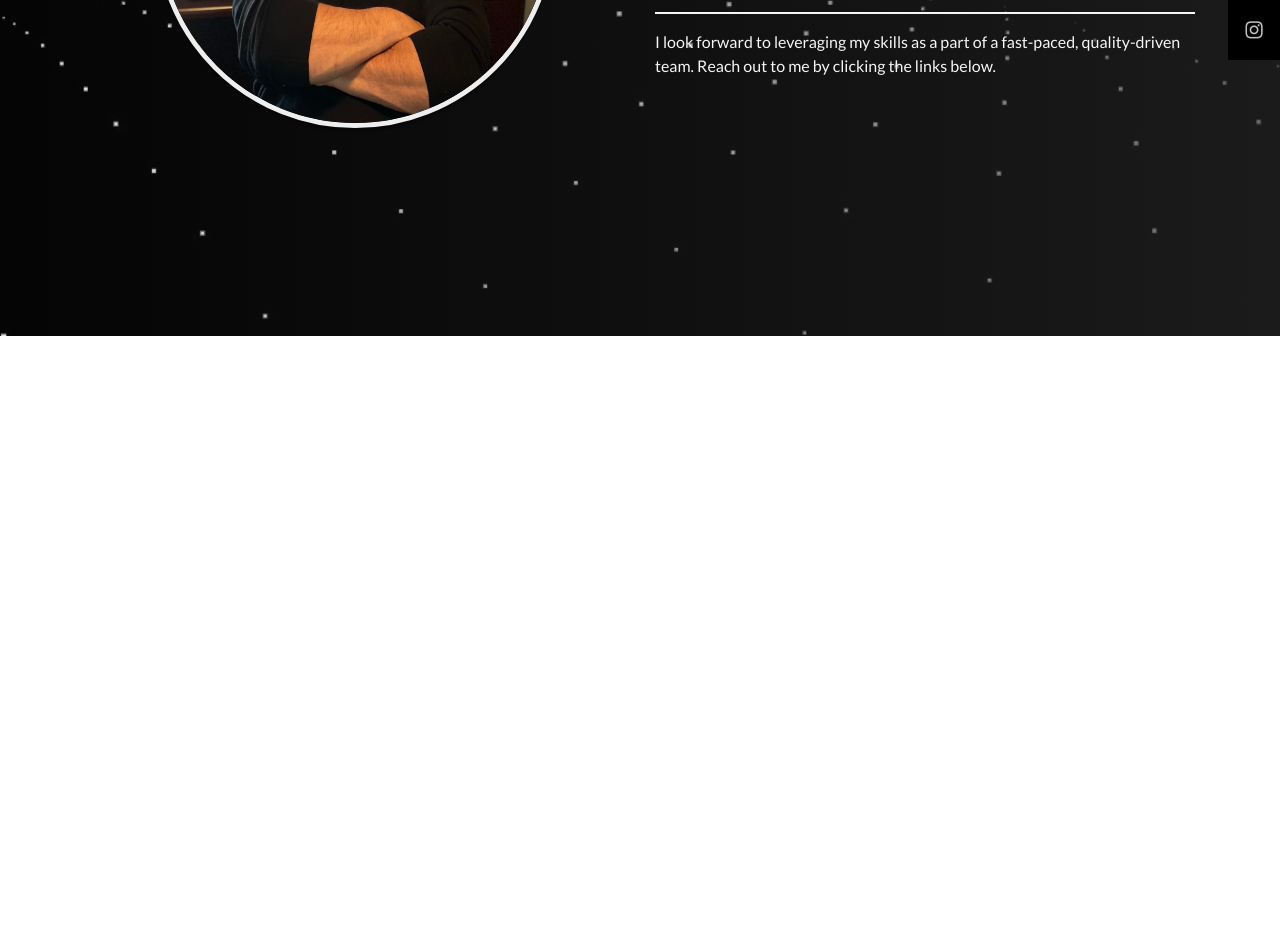
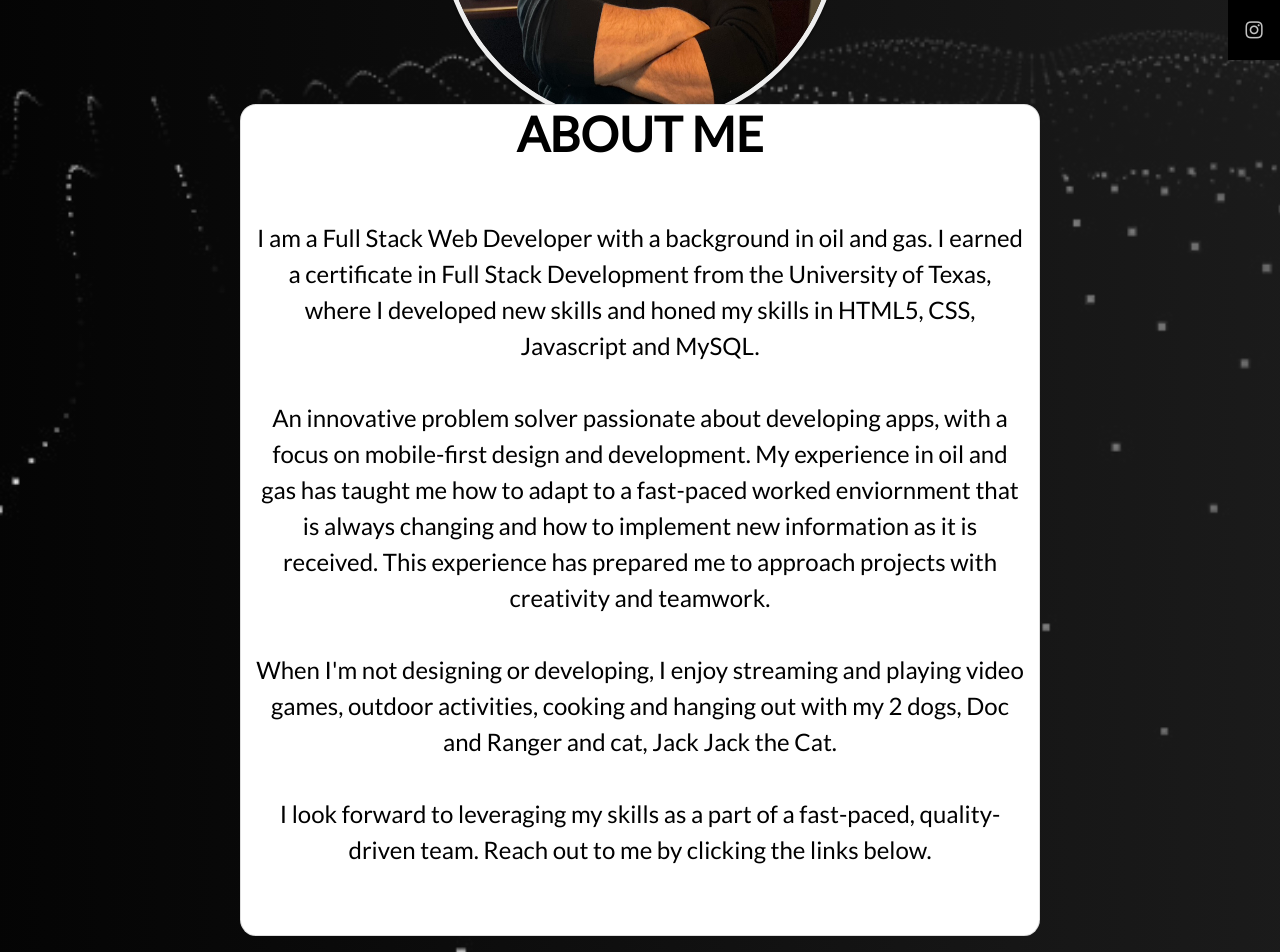
Before and after one commit to Ramong06/portfolio-website, a React (Create React App) app: page /about in a window 1280 px wide. Shown: the part 464-1416 px from the top of the page. Before the commit the page ends 800 px from the top, so only its background shows below. Built offline with nearby package versions, Linux system fonts and the light colour scheme; the HTML template or start-up script is replaced by a standard one.

Commit message:
made bio into a card

```diff
--- a/src/App.css
+++ b/src/App.css
@@ -44,8 +44,9 @@
 
 .about-page {
   background: linear-gradient(to left, rgba(38, 38, 38, 0.7), rgba(41, 41, 41, 0.1)),  url(./images/about-background.jpeg);
-  height: 100vh;
-  background-position: center;
+  -webkit-background-size: cover;
+  -moz-background-size: cover;
+  -o-background-size: cover;
   background-size: cover;
 }
 
--- /dev/null
+++ b/src/components/BioCard/index.js
@@ -0,0 +1,41 @@
+import React from 'react';
+import "./styles.css";
+
+const BioCard = () => {
+    return (
+    <div className="row justify-content-center" id="bioCardId">
+      <div className="card mb-3" style={{ width: "800px" }} id="bioCardId">
+        <div className="row no-gutters">
+          <div className="col-md-12">
+            <h3 className="card-title">ABOUT ME</h3>
+          <div className="card-body"> </div>
+          </div>
+          <div className="col-md-12">
+            <p className="card-text">
+              I am a Full Stack Web Developer with a background in oil and gas.  I earned a certificate in Full Stack Development from the University
+              of Texas, where I developed new skills and honed my skills in HTML5, CSS, Javascript and MySQL.
+            </p>
+            <p className="card-text">
+              An innovative problem solver passionate about developing apps, with a focus on mobile-first design and development. My experience
+              in oil and gas has taught me how to adapt to a fast-paced worked enviornment that is always changing and how to implement new information
+              as it is received. This experience has prepared me to approach projects with creativity and teamwork.
+            </p>
+            <p className="card-text">
+              When I'm not designing or developing, I enjoy streaming and playing video games, outdoor activities, cooking and hanging out with my 2 dogs, Doc and Ranger
+              and cat, Jack Jack the Cat.
+            </p>
+            <p className="card-text">
+              I look forward to leveraging my skills as a part of a fast-paced, quality-driven team.  Reach out to me by clicking the links below.
+            </p>
+            <div className="row justify-content-center" id="card-link">
+                <span className="social-buttons"><a href="https://github.com/Ramong06" target="_blank" rel="noopener noreferrer"><i className="fab fa-github" id="github" style={{ color: 'midnightblue' }} /></a>
+                <a href="https://www.linkedin.com/in/ramon-garza-908611199/" target="_blank" rel="noopener noreferrer"><i className="fab fa-linkedin-in" id="linkedIn" style={{ color: 'midnightblue' }} /></a></span>
+            </div>
+          </div>
+        </div>
+      </div>
+    </div>
+    )
+}
+
+export default BioCard;
--- /dev/null
+++ b/src/components/BioCard/styles.css
@@ -0,0 +1,79 @@
+body {
+  background: #f6f6f2;
+}
+
+h2 {
+  text-align: center;
+  color: #388087;
+  font-family: "Roboto", sans-serif;
+}
+
+.card-title {
+  font-weight: bold;
+  font-size: 48px;
+  text-align: center;
+}
+
+.card {
+  margin-top: 3vh;
+  color: black !important;
+  font-family: "Roboto", sans-serif;
+  font-size: 24px;
+}
+
+.card-text {
+  padding-top: 5px;
+  padding-left: 15px;
+  padding-right: 15px;
+  padding-bottom: 15px;
+  text-align: center;
+}
+
+/* .social-buttons a{
+    display: inline-flex;
+    text-decoration: none;
+    font-size: 30px;
+    width: 60px;
+    height: 60px;
+    justify-content: center;
+    align-items: center;
+    position: relative;
+    margin: 0 8px;
+    padding-top: 20%;
+    padding-bottom: 25%;
+    margin-top: -10%;
+  }
+
+  .social-buttons a::before{
+    content: "";
+    position: absolute;
+    width: 60px;
+    height: 60px;
+    border-radius: 50%;
+    z-index: -1;
+    transition: 0.3s ease-in;
+  }
+
+  .social-buttons a:hover::before{
+    transform: scale(0);
+  }
+
+  .social-buttons a i{
+    transition: 0.3s ease-in;
+  }
+
+  .social-buttons a:hover i{
+    background: linear-gradient(45deg,#22a6b3,rgb(0, 102, 255));
+    -webkit-background-clip: text;
+    -webkit-text-fill-color: transparent;
+    transform: scale(2.2);
+  }
+
+  .social-media-group {
+      text-align: right;
+      top: 10px;
+  } */
+
+  #bioCardId {
+    border-radius: 2%;
+  }
--- a/src/pages/About.js
+++ b/src/pages/About.js
@@ -4,6 +4,7 @@ import Sidebar from '../components/Sidebar';
 import { Container, Row, Col } from "react-bootstrap";
 import Navbar from "../components/Navbar";
 import MyPic from "../images/my-pic.jpeg";
+import BioCard from "../components/BioCard";
 
 const About = () => {
     return (
@@ -15,26 +16,8 @@ const About = () => {
                     <Col size="md-4 sm-6 justify-content-md-center">
                         <img className="myPicImage" src={MyPic} alt="male-in-front-of-computer" />
                     </Col>
-                    <Col size="md-4 sm-6 justify-content-md-center">
-                        <p className="p1">
-                            I am a Full Stack Web Developer with a background in oil and gas.  I earned a certificate in Full Stack Development from the University
-                            of Texas, where I developed new skills and honed my skills in HTML5, CSS, Javascript and MySQL.
-                        </p>
-                        <hr className="about-line"/>
-                        <p className="p2">
-                            An innovative problem solver passionate about developing apps, with a focus on mobile-first design and development. My experience
-                            in oil and gas has taught me how to adapt to a fast-paced worked enviornment that is always changing and how to implement new information
-                            as it is received. This experience has prepared me to approach projects with creativity and teamwork.
-                        </p>
-                        <hr className="about-line"/>
-                        <p className="p3">
-                            When I'm not designing or developing, I enjoy streaming and playing video games, outdoor activities, cooking and hanging out with my 2 dogs, Doc and Ranger
-                            and cat, Jack Jack the Cat.
-                        </p>
-                        <hr className="about-line"/>
-                        <p className="p4">
-                            I look forward to leveraging my skills as a part of a fast-paced, quality-driven team.  Reach out to me by clicking the links below.
-                        </p>
+                    <Col>
+                        <BioCard />
                     </Col>
                 </Row>
             </Container>
```
